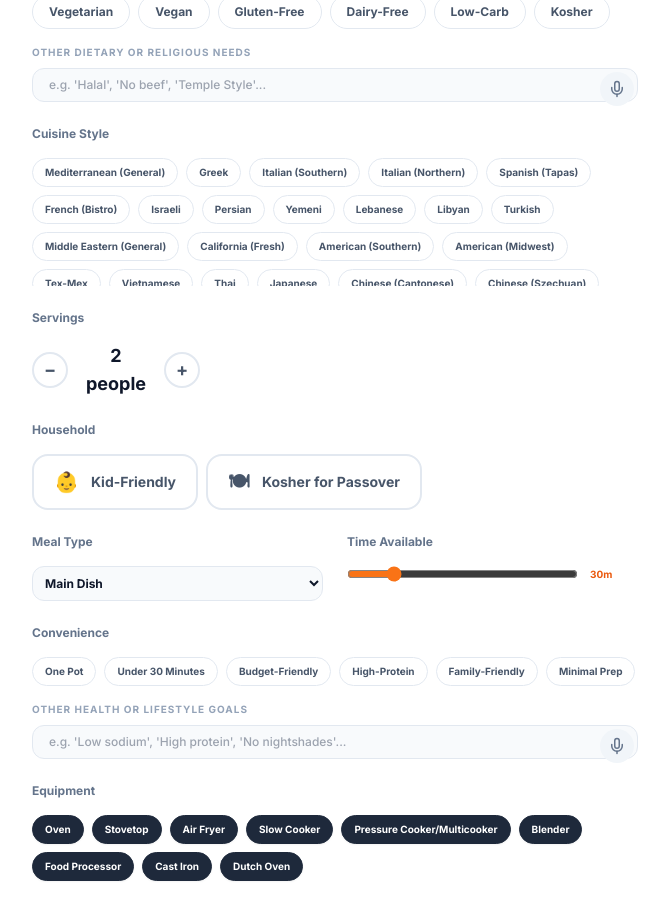
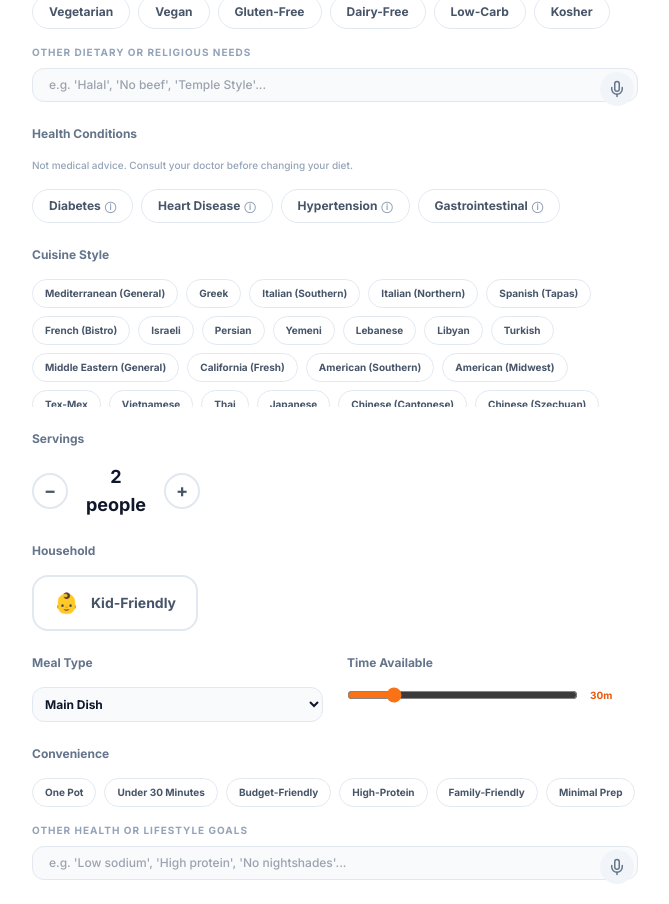
Before and after one commit to arongreenburg-dev/pantrypivot, a React (Vite) app: page / in a window 1280 px wide. Shown: the part 1060-1964 px from the top of the page, without its empty margins (305-974 px from the left). Built offline with nearby package versions, Linux system fonts and the light colour scheme.

Commit message:
feat: add Health Conditions filter section with ConditionInfoIcon and KFP feature flag
Co-Authored-By: Claude Sonnet 4.6 <noreply@anthropic.com>

```diff
--- a/components/Wizard.tsx
+++ b/components/Wizard.tsx
@@ -1,6 +1,6 @@
 import React, { useState } from 'react';
-import { WizardState, GenerationResponse, AppSettings, ConvenienceFilter, UnitSystem, MealIdea } from '../types';
-import { MEAL_TYPES, EFFORT_LEVELS, SPICE_LEVELS, HOUSEHOLD_TYPES, RELIGIOUS_DIETS, HEALTH_DIETS, CUISINE_REGIONS, COMMON_EQUIPMENT, KOSHER_TYPES, PANTRY_STAPLES, COMMON_ALLERGENS, STAPLE_LINKS, CONVENIENCE_FILTERS, AFFILIATE_LINKS, UNIT_SYSTEMS } from '../constants';
+import { WizardState, GenerationResponse, AppSettings, ConvenienceFilter, UnitSystem, MealIdea, HealthCondition } from '../types';
+import { MEAL_TYPES, EFFORT_LEVELS, SPICE_LEVELS, HOUSEHOLD_TYPES, RELIGIOUS_DIETS, HEALTH_DIETS, CUISINE_REGIONS, COMMON_EQUIPMENT, KOSHER_TYPES, PANTRY_STAPLES, COMMON_ALLERGENS, STAPLE_LINKS, CONVENIENCE_FILTERS, AFFILIATE_LINKS, UNIT_SYSTEMS, SHOW_KOSHER_FOR_PASSOVER, HEALTH_CONDITIONS, HEALTH_CONDITION_DEFINITIONS } from '../constants';
 import { generateRecipes, generateIdeas } from '../lib/recipeModel';
 import VoiceInput from './VoiceInput';
 interface WizardProps {
@@ -13,8 +13,48 @@ interface WizardProps {
 }
 const MEAT_KEYWORDS = ['beef', 'chicken', 'steak', 'lamb', 'meat', 'turkey', 'veal', 'ground beef', 'ribs', 'bacon', 'ham', 'salmon', 'tuna', 'fish'];
 const VEGGIE_KEYWORDS = ['broccoli', 'carrot', 'spinach', 'kale', 'pepper', 'onion', 'garlic', 'potato', 'vegetable', 'greens', 'zucchini', 'tomato', 'cabbage', 'lettuce', 'cucumber', 'cauliflower', 'asparagus', 'beans'];
+const ConditionInfoIcon: React.FC<{
+  condition: string;
+  definition: string;
+  positionClass: string;
+  openKey: string | null;
+  onOpen: (key: string | null) => void;
+}> = ({ condition, definition, positionClass, openKey, onOpen }) => {
+  const isOpen = openKey === condition;
+  return (
+    <span
+      className="relative inline-flex"
+      onClick={e => e.stopPropagation()}
+    >
+      <button
+        type="button"
+        aria-label={`What does ${condition} filter mean?`}
+        aria-expanded={isOpen}
+        onClick={() => onOpen(isOpen ? null : condition)}
+        className="ml-1 text-slate-400 hover:text-slate-600 text-[11px] leading-none align-middle"
+      >
+        ⓘ
+      </button>
+      {isOpen && (
+        <span
+          className={`absolute top-full mt-1 z-20 w-52 bg-white border border-slate-200 rounded-xl shadow-lg p-3 text-[11px] font-medium text-slate-600 leading-relaxed ${positionClass}`}
+          onClick={e => e.stopPropagation()}
+        >
+          {definition}
+        </span>
+      )}
+    </span>
+  );
+};
 const Wizard: React.FC<WizardProps> = ({ settings, onComplete, onLoading, onStream, onError, isLoading }) => {
   const [showStaples, setShowStaples] = useState(false);
+  const [openTooltip, setOpenTooltip] = useState<string | null>(null);
+  React.useEffect(() => {
+    if (!openTooltip) return;
+    const handler = () => setOpenTooltip(null);
+    document.addEventListener('click', handler);
+    return () => document.removeEventListener('click', handler);
+  }, [openTooltip]);
   const [formData, setFormData] = useState<WizardState>({
     userPrompt: '',
     mealType: 'Main Dish',
@@ -41,11 +81,12 @@ const Wizard: React.FC<WizardProps> = ({ settings, onComplete, onLoading, onStre
     kidFriendly: false,
     favoriteChef: settings.favoriteChef,
     kosherForPassover: false,
+    healthConditions: [],
   });
   const updateForm = (key: keyof WizardState, value: any) => {
     setFormData(prev => ({ ...prev, [key]: value }));
   };
-  const toggleList = (key: 'cuisines' | 'dietaryRestrictions' | 'equipment' | 'allergies' | 'pantryStaples' | 'convenienceFilters' | 'kosherType', item: string) => {
+  const toggleList = (key: 'cuisines' | 'dietaryRestrictions' | 'equipment' | 'allergies' | 'pantryStaples' | 'convenienceFilters' | 'kosherType' | 'healthConditions', item: string) => {
     let list = [...(formData[key] as string[])];
     const index = list.indexOf(item);
     if (key === 'kosherType') {
@@ -191,6 +232,36 @@ const Wizard: React.FC<WizardProps> = ({ settings, onComplete, onLoading, onStre
                 </div>
               </div>
             </div>
+            {/* Health Conditions */}
+            <div className="space-y-4">
+              <p className="text-xs font-bold text-slate-500">Health Conditions</p>
+              <p className="text-[10px] font-medium text-slate-400">
+                Not medical advice. Consult your doctor before changing your diet.
+              </p>
+              <div className="flex flex-wrap gap-2">
+                {HEALTH_CONDITIONS.map((condition, index) => (
+                  <button
+                    key={condition}
+                    type="button"
+                    onClick={() => toggleList('healthConditions', condition)}
+                    className={`flex items-center px-4 py-2 rounded-full text-xs font-bold border transition-all ${
+                      formData.healthConditions.includes(condition as HealthCondition)
+                        ? 'bg-violet-100 border-violet-400 text-violet-700 shadow-md'
+                        : 'border-slate-200 text-slate-600 hover:border-violet-300'
+                    }`}
+                  >
+                    {condition}
+                    <ConditionInfoIcon
+                      condition={condition}
+                      definition={HEALTH_CONDITION_DEFINITIONS[condition]}
+                      positionClass={index % 2 === 0 ? 'left-0' : 'right-0'}
+                      openKey={openTooltip}
+                      onOpen={setOpenTooltip}
+                    />
+                  </button>
+                ))}
+              </div>
+            </div>
             {/* Cuisine Style */}
             <div className="space-y-4">
               <p className="text-xs font-bold text-slate-500">Cuisine Style</p>
@@ -245,6 +316,7 @@ const Wizard: React.FC<WizardProps> = ({ settings, onComplete, onLoading, onStre
                   <span className="text-xl">👶</span>
                   {formData.kidFriendly ? 'Kid-Friendly ON' : 'Kid-Friendly'}
                 </button>
+                {SHOW_KOSHER_FOR_PASSOVER && (
                   <button
                     type="button"
                     onClick={() => updateForm('kosherForPassover', !formData.kosherForPassover)}
@@ -257,6 +329,7 @@ const Wizard: React.FC<WizardProps> = ({ settings, onComplete, onLoading, onStre
                     <span className="text-xl">🍽</span>
                     {formData.kosherForPassover ? 'Kosher for Passover ON' : 'Kosher for Passover'}
                   </button>
+                )}
               </div>
             </div>
             {/* Meal Type + Time */}
```
Lines whose indentation alone changed are shown as unchanged.
